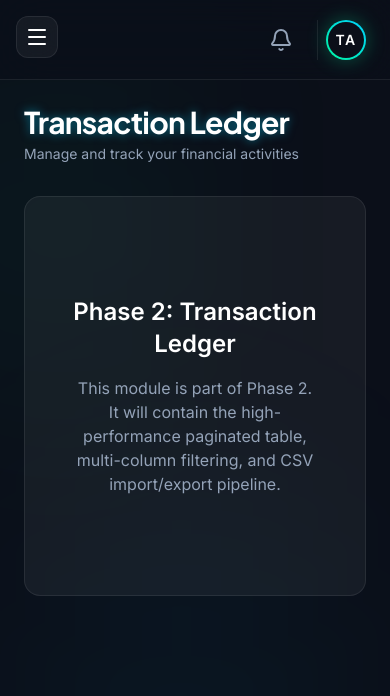
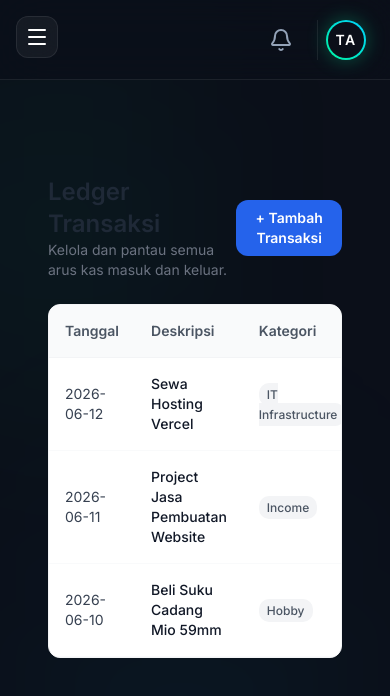
Before and after one commit to NEMOOO757/hellodit, a Next.js app: page /transactions in a window 390 px wide. Shown: the top 696 px of the page. Built offline with nearby package versions, Linux system fonts and the light colour scheme.

Commit message:
Fix: layout dashboard and add real transaction table

```diff
--- a/src/app/(dashboard)/dashboard/page.tsx
+++ b/src/app/(dashboard)/dashboard/page.tsx
@@ -1,148 +1,18 @@
-'use client';
-
 import React from 'react';
-import dynamic from 'next/dynamic';
-import { Wallet, TrendingUp, TrendingDown, PiggyBank } from 'lucide-react';
-import { PageHeader } from '@/components/shared/page-header';
-import { ShimmerSkeleton } from '@/components/shared/shimmer-skeleton';
-import { useSettingsStore } from '@/store/settings-store';
-import { useFinanceStore } from '@/store/finance-store';
-import { useCurrencyFormat } from '@/hooks/use-currency-format';
-import { t } from '@/lib/i18n';
-import { motion } from 'motion/react';
-
-// Dynamic imports for heavy components
-// const Hero3D = dynamic(() => import('@/components/dashboard/hero-3d'), {
-//  ssr: false,
-//  loading: () => <ShimmerSkeleton variant="card" className="h-[280px]" />
-// });
-
-const MetricCard = dynamic(() => import('@/components/dashboard/metric-card').then(mod => mod.MetricCard), {
-  loading: () => <ShimmerSkeleton variant="card" className="h-[140px]" />
-});
-
-const CashflowChart = dynamic(() => import('@/components/dashboard/cashflow-chart').then(mod => mod.CashflowChart), {
-  loading: () => <ShimmerSkeleton variant="chart" className="h-[400px]" />
-});
-
-const BudgetRing = dynamic(() => import('@/components/dashboard/budget-ring').then(mod => mod.BudgetRing), {
-  loading: () => <ShimmerSkeleton variant="card" className="h-[400px]" />
-});
-
-const RecentTransactions = dynamic(() => import('@/components/dashboard/recent-transactions').then(mod => mod.RecentTransactions), {
-  loading: () => <ShimmerSkeleton variant="card" className="h-[350px]" />
-});
 
 export default function DashboardPage() {
-  const locale = useSettingsStore(state => state.locale);
-  const { format } = useCurrencyFormat();
-
-  const getTotalBalance = useFinanceStore(state => state.getTotalBalance);
-  const getMonthlyIncome = useFinanceStore(state => state.getMonthlyIncome);
-  const getMonthlyExpenses = useFinanceStore(state => state.getMonthlyExpenses);
-  const getNetSavingsRate = useFinanceStore(state => state.getNetSavingsRate);
-  const getMonthlyChange = useFinanceStore(state => state.getMonthlyChange);
-
-  const containerVariants = {
-    hidden: { opacity: 0 },
-    show: {
-      opacity: 1,
-      transition: { staggerChildren: 0.1 }
-    }
-  };
-
-  const itemVariants: any = {
-    hidden: { opacity: 0, y: 20 },
-    show: { opacity: 1, y: 0, transition: { type: 'spring', stiffness: 300, damping: 24 } }
-  };
+  // Membuat ucapan dinamis berdasarkan jam di laptop user
+  const jam = new Date().getHours();
+  let ucapan = "Selamat Malam";
+  if (jam < 11) ucapan = "Selamat Pagi";
+  else if (jam < 15) ucapan = "Selamat Siang";
+  else if (jam < 19) ucapan = "Selamat Sore";
 
   return (
-    <div className="space-y-8">
-      <PageHeader
-        title={t(locale, 'dashboard.title')}
-        subtitle={t(locale, 'dashboard.subtitle')}
-      />
-
-    <div className="p-8 bg-gradient-to-r from-blue-600 to-indigo-700 text-white rounded-2xl shadow-md mb-6">
-     <h1 className="text-3xl font-bold mb-2">Halo, Selamat Datang di HelloDit 👋</h1>
-     <p className="text-blue-100">Sistem Pencatatan Keuangan Digital & Ledger Transaksi</p>
-  </div>
-
-      <motion.div
-        className="grid grid-cols-1 md:grid-cols-2 lg:grid-cols-4 gap-6"
-        variants={containerVariants}
-        initial="hidden"
-        animate="show"
-      >
-        <motion.div variants={itemVariants}>
-          <MetricCard
-            title={t(locale, 'dashboard.totalBalance')}
-            value={format(getTotalBalance())}
-            change={5.2}
-            icon={<Wallet className="w-5 h-5" />}
-            trendText={t(locale, 'dashboard.vsLastMonth')}
-            glowColor="cyan"
-          />
-        </motion.div>
-
-        <motion.div variants={itemVariants}>
-          <MetricCard
-            title={t(locale, 'dashboard.monthlyIncome')}
-            value={format(getMonthlyIncome())}
-            change={getMonthlyChange('income')}
-            icon={<TrendingUp className="w-5 h-5" />}
-            trendText={t(locale, 'dashboard.vsLastMonth')}
-            glowColor="mint"
-          />
-        </motion.div>
-
-        <motion.div variants={itemVariants}>
-          <MetricCard
-            title={t(locale, 'dashboard.monthlyExpenses')}
-            value={format(getMonthlyExpenses())}
-            change={getMonthlyChange('expenses')}
-            icon={<TrendingDown className="w-5 h-5" />}
-            trendText={t(locale, 'dashboard.vsLastMonth')}
-            glowColor="none"
-          />
-        </motion.div>
-
-        <motion.div variants={itemVariants}>
-          <MetricCard
-            title={t(locale, 'dashboard.savingsRate')}
-            value={`${getNetSavingsRate().toFixed(1)}%`}
-            change={2.1}
-            icon={<PiggyBank className="w-5 h-5" />}
-            trendText={t(locale, 'dashboard.vsLastMonth')}
-            glowColor="mint"
-          />
-        </motion.div>
-      </motion.div>
-
-      <div className="grid grid-cols-1 lg:grid-cols-3 gap-6">
-        <div className="lg:col-span-2">
-          <CashflowChart />
-        </div>
-        <div className="lg:col-span-1">
-          <BudgetRing />
-        </div>
-      </div>
-
-      <div className="grid grid-cols-1 lg:grid-cols-3 gap-6">
-        <div className="lg:col-span-2">
-          <RecentTransactions />
-        </div>
-        <div className="lg:col-span-1">
-          {/* We'll add goal tracking here later */}
-          <div className="h-full bg-glass border border-glass-border rounded-2xl p-6 flex flex-col items-center justify-center text-center">
-             <div className="w-16 h-16 rounded-full bg-holo-cyan/10 flex items-center justify-center mb-4">
-               <PiggyBank className="w-8 h-8 text-holo-cyan" />
-             </div>
-             <h3 className="text-lg font-bold text-pure-white mb-2">{t(locale, 'budget.title')}</h3>
-             <p className="text-slate-gray text-sm">{t(locale, 'budget.comingSoon')}</p>
-          </div>
-        </div>
-      </div>
+    // mt-6 artinya memberi jarak atas agar tidak menutupi tombol ID/EN di header
+    <div className="mt-6 p-6 bg-gradient-to-r from-blue-600 to-indigo-700 text-white rounded-2xl shadow-md mb-6">
+      <h1 className="text-2xl font-bold mb-1">{ucapan}, Selamat Datang di HelloDit 👋</h1>
+      <p className="text-sm text-blue-100">Sistem Pencatatan Keuangan Digital & Ledger Transaksi</p>
     </div>
   );
 }
--- a/src/app/(dashboard)/transactions/page.tsx
+++ b/src/app/(dashboard)/transactions/page.tsx
@@ -1,25 +1,54 @@
-'use client';
-
-import React from 'react';
-import { PageHeader } from '@/components/shared/page-header';
-import { useSettingsStore } from '@/store/settings-store';
-import { t } from '@/lib/i18n';
+"use client";
+import React, { useState } from 'react';
 
 export default function TransactionsPage() {
-  const locale = useSettingsStore(state => state.locale);
+  // Data dummy transaksi biar aplikasi langsung kelihatan hidup
+  const [transactions, setTransactions] = useState([
+    { id: 1, date: '2026-06-12', desc: 'Sewa Hosting Vercel', category: 'IT Infrastructure', type: 'outcome', amount: 150000 },
+    { id: 2, date: '2026-06-11', desc: 'Project Jasa Pembuatan Website', category: 'Income', type: 'income', amount: 2500000 },
+    { id: 3, date: '2026-06-10', desc: 'Beli Suku Cadang Mio 59mm', category: 'Hobby', type: 'outcome', amount: 450000 },
+  ]);
 
   return (
-    <div className="space-y-8">
-      <PageHeader
-        title={t(locale, 'transactions.title')}
-        subtitle={t(locale, 'transactions.subtitle')}
-      />
+    <div className="p-6 mt-12">
+      <div className="flex justify-between items-center mb-6">
+        <div>
+          <h1 className="text-2xl font-bold text-gray-800">Ledger Transaksi</h1>
+          <p className="text-sm text-gray-500">Kelola dan pantau semua arus kas masuk dan keluar.</p>
+        </div>
+        <button className="bg-blue-600 text-white px-4 py-2 rounded-lg text-sm font-semibold hover:bg-blue-700 transition">
+          + Tambah Transaksi
+        </button>
+      </div>
 
-      <div className="bg-glass border border-glass-border rounded-2xl p-12 flex flex-col items-center justify-center text-center min-h-[400px]">
-        <h2 className="text-2xl font-bold text-pure-white mb-4">Phase 2: Transaction Ledger</h2>
-        <p className="text-slate-gray max-w-md">
-          This module is part of Phase 2. It will contain the high-performance paginated table, multi-column filtering, and CSV import/export pipeline.
-        </p>
+      {/* Tampilan Tabel */}
+      <div className="bg-white rounded-xl shadow-sm overflow-hidden border border-gray-100">
+        <table className="w-full text-left border-collapse">
+          <thead>
+            <tr className="bg-gray-50 border-b border-gray-100 text-gray-600 text-sm font-semibold">
+              <th className="p-4">Tanggal</th>
+              <th className="p-4">Deskripsi</th>
+              <th className="p-4">Kategori</th>
+              <th className="p-4 text-right">Jumlah</th>
+            </tr>
+          </thead>
+          <tbody className="text-sm text-gray-700">
+            {transactions.map((t) => (
+              <tr key={t.id} className="border-b border-gray-50 hover:bg-gray-50/50 transition">
+                <td className="p-4">{t.date}</td>
+                <td className="p-4 font-medium text-gray-900">{t.desc}</td>
+                <td className="p-4">
+                  <span className="px-2 py-1 rounded-md text-xs font-medium bg-gray-100 text-gray-600">
+                    {t.category}
+                  </span>
+                </td>
+                <td className={`p-4 text-right font-semibold ${t.type === 'income' ? 'text-green-600' : 'text-red-600'}`}>
+                  {t.type === 'income' ? '+' : '-'} Rp {t.amount.toLocaleString('id-ID')}
+                </td>
+              </tr>
+            ))}
+          </tbody>
+        </table>
       </div>
     </div>
   );
```
